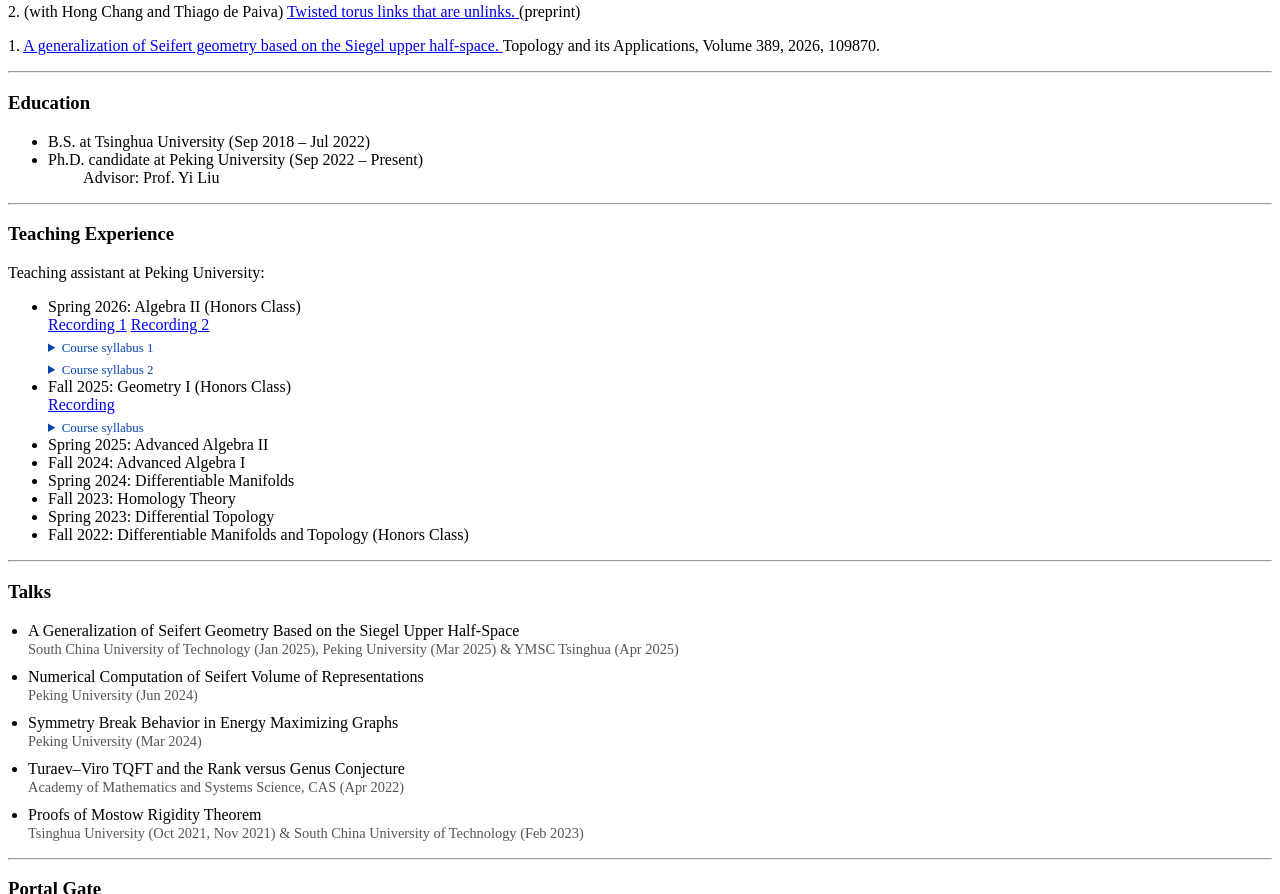
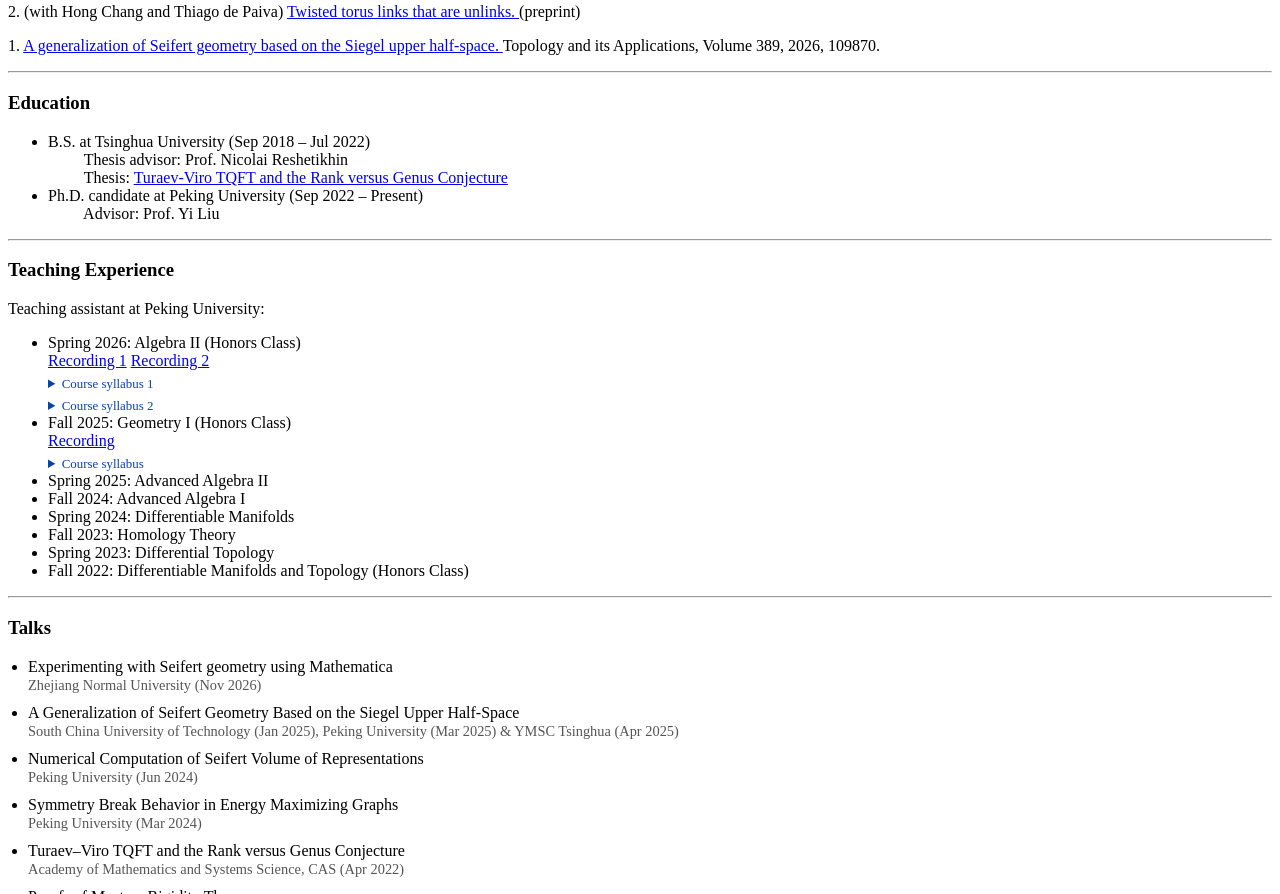
Before and after one commit to lanqing-math/lanqing-math.github.io, a plain HTML site: page index.html in a window 1280 px wide. Shown: the part 611-1505 px from the top of the page. Drawn offline with Linux system fonts and the light colour scheme.

Commit message:
Update index.html

```diff
--- a/index.html
+++ b/index.html
@@ -46,6 +46,10 @@
   <ul>
     <li>
 B.S. at Tsinghua University (Sep 2018 – Jul 2022)
+     <br>
+  &emsp;&emsp; Thesis advisor: Prof. Nicolai Reshetikhin
+      <br>
+  &emsp;&emsp; Thesis: <a href="https://arxiv.org/abs/2206.02650v1">Turaev-Viro TQFT and the Rank versus Genus Conjecture</a>
     </li>
     <li>
  Ph.D. candidate at Peking University (Sep 2022 – Present)
@@ -187,6 +191,15 @@ B.S. at Tsinghua University (Sep 2018 – Jul 2022)
 <ul style="list-style-type: disc; padding-left: 20px;">
 
 
+ <li style="margin-bottom: 10px;">
+    Experimenting with Seifert geometry using Mathematica
+    <br>
+    <span style="font-size: 0.9em; color: #555;">
+      Zhejiang Normal University (Nov 2026)
+    </span>
+  </li>
+
+
   <li style="margin-bottom: 10px;">
     A Generalization of Seifert Geometry Based on the Siegel Upper Half-Space
     <br>
```
